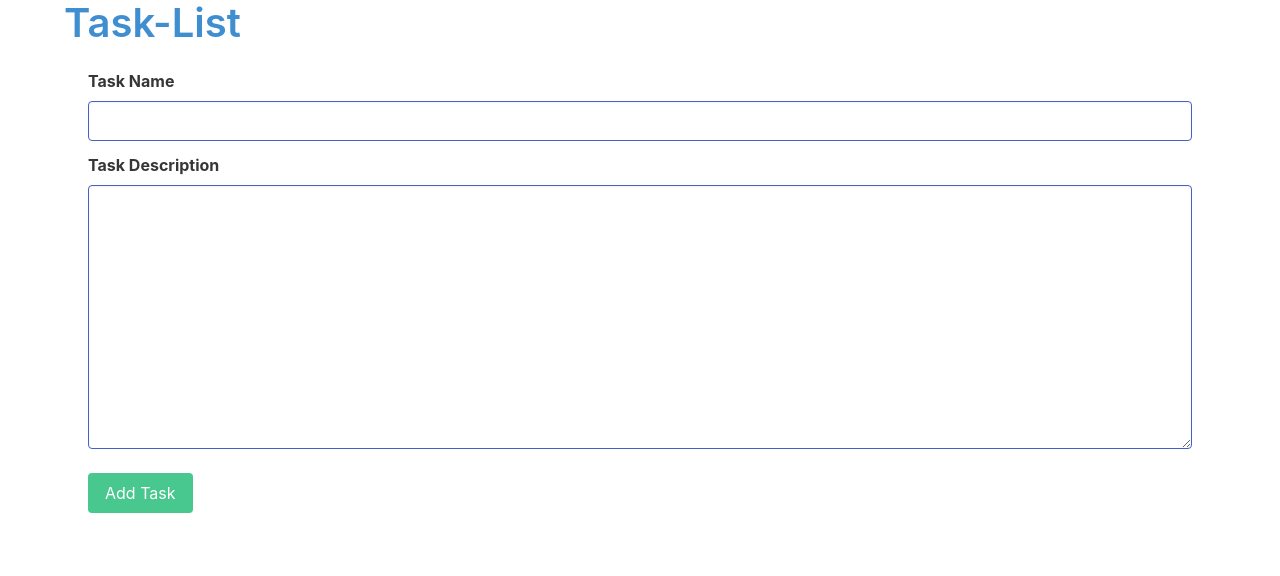
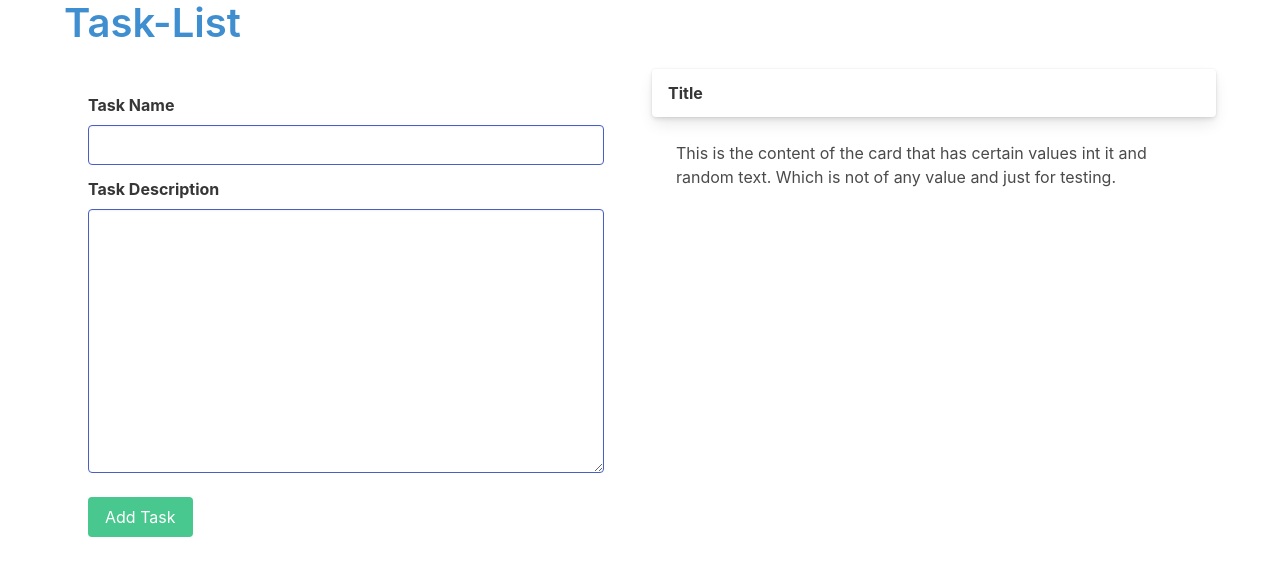
Before and after one commit to MihSawant/task-list-app, an Angular app: page / in a window 1280 px wide. Shown: the top 576 px of the page. Built offline with nearby package versions, Linux system fonts and the light colour scheme.

Commit message:
task-list added and changed the view little bit.

```diff
--- a/src/app/app.component.html
+++ b/src/app/app.component.html
@@ -3,6 +3,13 @@
     <h1 class="title is-2 has-text-info">Task-List</h1>
 
     <div class="container">
-        <app-task-dashboard></app-task-dashboard>
+        <div class="columns">
+            <div class="column">
+                <app-task-dashboard></app-task-dashboard>
+            </div>
+            <div class="column">
+                <app-task-list></app-task-list>
+            </div>
+        </div>
     </div>
 </div>
--- a/src/app/task-list/task-list.component.html
+++ b/src/app/task-list/task-list.component.html
@@ -1 +1,13 @@
-<p>task-list works!</p>
+<div class="container">
+    <div class="card">
+        <header class="card-header">
+            <p class="card-header-title">Title</p>
+        </header>
+    </div>
+    <div class="card-content">
+        This is the content of the card that has certain
+        values int it and random text. Which is not of
+        any value and just for testing.
+    </div>
+
+</div>
```
Also changed, not shown: src/app/task-dashboard/task-dashboard.component.html (indentation only).
